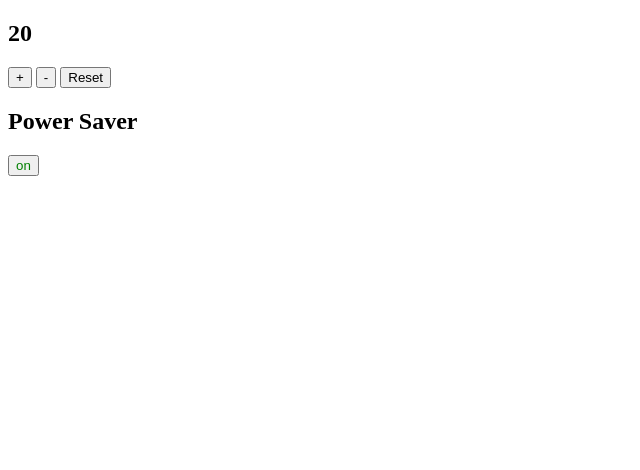
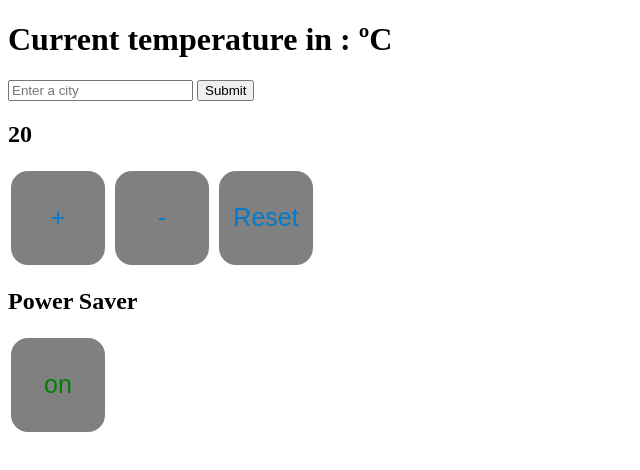
Before and after one commit to kirillzabrodin/thermostat, a plain HTML site: page index.html in a window 1280 px wide. Shown: the whole page, without its empty margins (0-640 px from the left). Drawn offline with Linux system fonts and the light colour scheme; no server answers.

Commit message:
working location choice

```diff
--- a/index.html
+++ b/index.html
@@ -9,6 +9,11 @@
     <title></title>
   </head>
   <body>
+    <h1>Current temperature in <span id="city"></span>: <span id="current-temperature"></span>ºC</h1>
+    <form id="select-city">
+      <input id="current-city" type="text" placeholder="Enter a city"></input>
+      <input type="submit"></input>
+    </form>
     <h2 id="temperature"></h2>
     <button type="button" id="up">+</button>
     <button type="button" id="down">-</button>
--- a/src/interface.js
+++ b/src/interface.js
@@ -2,6 +2,15 @@ $(document).ready(function() {
   var thermostat = new Thermostat();
   updateTemperature();
   updateSaverState();
+
+  displayWeather('London');
+
+  $('#select-city').submit(function(event) {
+    event.preventDefault();
+    var city = $('#current-city').val();
+    displayWeather(city);
+    $('#city').text(city);
+  })
 
   $('#up').click(function() {
     thermostat.up();
@@ -32,4 +41,13 @@ $(document).ready(function() {
     $('#temperature').text(thermostat.getCurrentTemperature());
     $('#temperature').attr('class', thermostat.energy());
   }
+
+  function displayWeather(city) {
+    var url = 'http://api.openweathermap.org/data/2.5/weather?q=' + city;
+    var token = '&appid=a3d9eb01d4de82b9b8d0849ef604dbed';
+    var units = '&units=metric';
+    $.get(url + token + units, function(data) {
+     $('#current-temperature').text(data.main.temp);
+    })
+  }
 });
--- a/src/style.css
+++ b/src/style.css
@@ -17,3 +17,16 @@
 .on {
   color: green;
 }
+
+button {
+  width:100px;
+  height:100px;
+  background-color: grey;
+  border-radius: 20px;
+  border-width: 3px;
+  border-style: solid;
+  border-color: white;
+  color: #007acc;
+  font-size: 25px;
+  text-align: center;
+}
```
